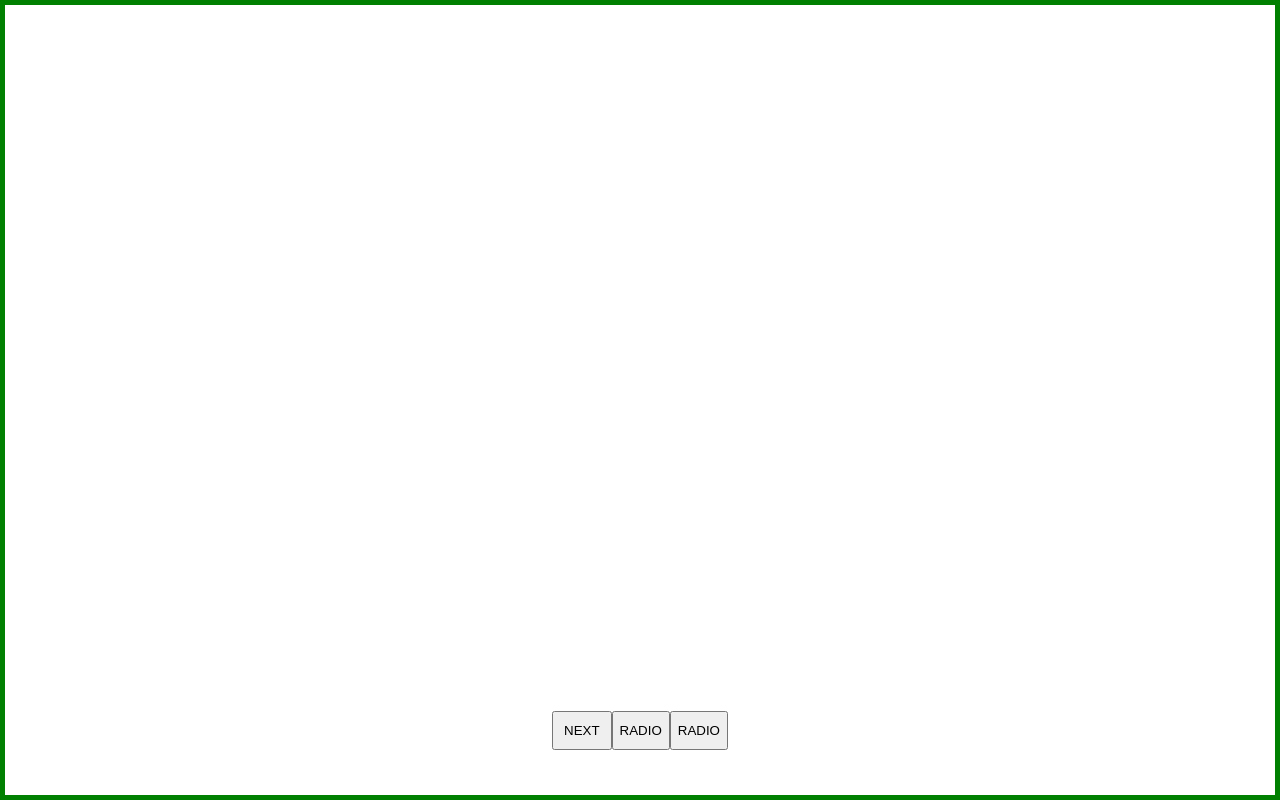
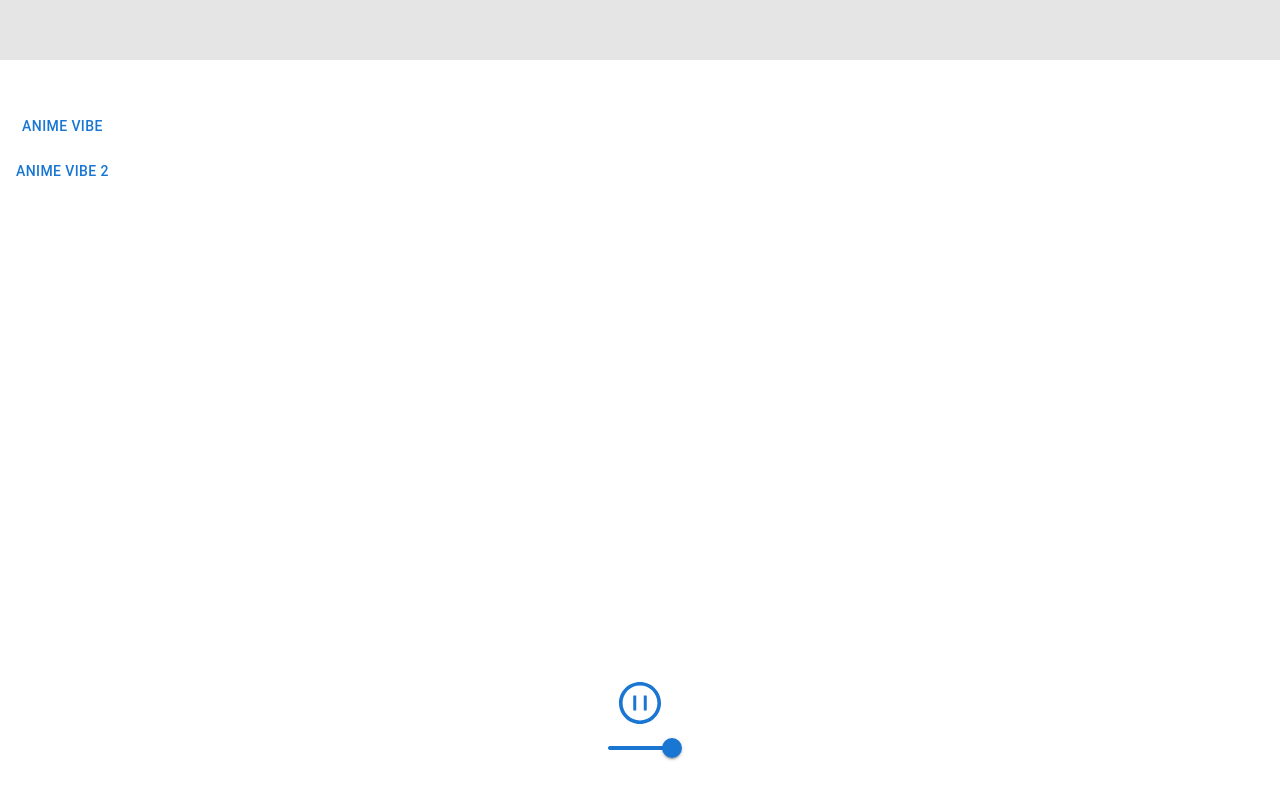
Before and after one commit to PatrickValera/16_studifi, a Next.js app in the folder frontend/: page / in a window 1280 px wide. Built offline with nearby package versions, Linux system fonts and the light colour scheme.

Commit message:
split into radio components

```diff
--- /dev/null
+++ b/frontend/components/Radio/RadioStations.js
@@ -0,0 +1,21 @@
+import React from 'react'
+import { Box, Button, Stack } from '@mui/material'
+const RadioStations = ({ radioStations, setVideoSrc, setAudioSrc, setMuted }) => {
+    return (
+        <Box className='radio-stations-container'
+            sx={{ position: 'fixed',  height: '100%', p: 1,top:'100px', zIndex: '100' }}>
+            <Stack spacing={1} direction='column' sx={{justifyContent:'center'}}>
+                {radioStations.map((station, index) => (
+                    <Button variant='text' key={index} onClick={() => {
+                        setVideoSrc(station.video)
+                        setAudioSrc(station.audio)
+                        setMuted(false)
+                    }}>{station.name}</Button>
+                ))}
+            </Stack>
+
+        </Box>
+    )
+}
+
+export default RadioStations
--- /dev/null
+++ b/frontend/components/Radio/RadioVideo.js
@@ -0,0 +1,41 @@
+import { Box } from '@mui/material'
+import React from 'react'
+import ReactPlayer from 'react-player/youtube'
+
+const RadioVideo = ({ videoSrc, audioSrc, playing, muted, volume }) => {
+    return (
+        <Box className='video-container' sx={{ position: 'relative' }}
+            onClick={(e) => {
+                e.preventDefault()
+                e.stopPropagation()
+            }}
+        >
+            <ReactPlayer
+                style={{ opacity: '0' }}
+                playing={playing}
+                muted={muted}
+                url={audioSrc}
+                volume={volume}
+            />
+            <ReactPlayer
+                width='unset'
+                height='unset'
+                className='video-iframe'
+                loop={true}
+                playing={playing}
+                muted={true}
+                url={videoSrc}
+            />
+            <Box className='video-player-overlay' sx={{ position: 'absolute',display:'flex',flexDirection:'column',width:'100%',top:'0',bottom:'0' }}
+                onClick={(e) => e.stopPropagation()}
+            >
+                <Box className='overlay-header' sx={{flex:'60px 0 0',bgcolor: 'black', opacity: `${playing ? '.1' : '.9'}`, top: '0'}}></Box>
+                <Box className='overlay-body' sx={{flexGrow:'1'}}></Box>
+                <Box className='overlay-footer' sx={{flex:'20vh 0 0',bgcolor: 'black', opacity: `${playing ? '0' : '1'}`, bottom: '0'}}></Box>
+
+            </Box>
+        </Box>
+    )
+}
+
+export default RadioVideo
--- /dev/null
+++ b/frontend/components/Radio/RadioVideoController.js
@@ -0,0 +1,39 @@
+import React from 'react'
+import { Box, Button, Slider } from '@mui/material'
+import {AiOutlinePlayCircle,AiOutlinePauseCircle} from 'react-icons/ai'
+const RadioVideoController = ({ playing, setMuted, setPlaying, volume, setVolume }) => {
+
+    const handleClick=(e) => {
+        setMuted(state => !state)
+        setPlaying((state) => !state)
+    }
+    return (
+        <Box className='video-controller'
+            sx={{
+                position: 'absolute',
+                width: '100%',
+                bottom: '0',
+                display: 'flex',
+                height: '20vh',
+                justifyContent: 'center',
+                alignItems: 'center',
+            }}
+        >
+            <Box sx={{ maxWidth: '300px' }}>
+                <Button
+                sx={{fontSize:'3rem'}}
+                    variant='text'
+                    onClick={handleClick}
+                    disableRipple
+                >
+                {playing ? <AiOutlinePauseCircle/>: <AiOutlinePlayCircle/>}
+                </Button>
+                <Slider aria-label='Volume' value={volume} max={1} min={0} step={.01} onChange={(e, val) => {
+                    setVolume(val)
+                }} />
+            </Box>
+        </Box>
+    )
+}
+
+export default RadioVideoController
--- /dev/null
+++ b/frontend/data/radioStations.js
@@ -0,0 +1,11 @@
+const radioStations = [{
+    name: 'Anime Vibe',
+    video: 'https://www.youtube.com/embed/6Y2aEZ-BBGQ?autoplay=1&mute=1&start=0',
+    audio: 'https://www.youtube.com/embed/6Y2aEZ-BBGQ?autoplay=1&mute=1&start=0',
+}, {
+    name: 'Anime Vibe 2',
+    video: 'https://www.youtube.com/embed/CUZgFxseyGo?autoplay=1&mute=1&start=0',
+    audio: 'https://www.youtube.com/embed/CUZgFxseyGo?autoplay=1&mute=1&start=20'
+}]
+
+export default radioStations
--- a/frontend/package.json
+++ b/frontend/package.json
@@ -15,6 +15,7 @@
     "next": "12.1.0",
     "react": "17.0.2",
     "react-dom": "17.0.2",
+    "react-icons": "^4.3.1",
     "react-player": "^2.9.0"
   },
   "devDependencies": {
--- a/frontend/pages/index.js
+++ b/frontend/pages/index.js
@@ -1,22 +1,18 @@
 import Head from 'next/head'
 import { Box } from '@mui/material'
 import { useEffect, useState } from 'react'
-import ReactPlayer from 'react-player/youtube'
+import radioStations from '../data/radioStations'
+import RadioStations from '../components/Radio/RadioStations'
+import RadioVideo from '../components/Radio/RadioVideo'
+import RadioVideoController from '../components/Radio/RadioVideoController'
 export default function Home() {
   // const [src,setSrc]=useState('https://www.youtube.com/embed/GNWLILeztaI?controls=0&autoplay=1&mute=0')
-  const radiosStations=[{
-    name:'Anime Vibe',
-    video:'https://www.youtube.com/embed/6Y2aEZ-BBGQ?autoplay=1&mute=1&start=0',
-    audio:'https://www.youtube.com/embed/6Y2aEZ-BBGQ?autoplay=1&mute=1&start=0',
-  },{
-    name:'Anime Vibe 2',
-    video:'https://www.youtube.com/embed/CUZgFxseyGo?autoplay=1&mute=1&start=0',
-    audio:'https://www.youtube.com/embed/CUZgFxseyGo?autoplay=1&mute=1&start=0'
-  }]
+
   const [muted, setMuted] = useState(true)
   const [playing, setPlaying] = useState(true)
-  const [videoSrc,setVideoSrc] = useState('')
-  const [audioSrc,setAudioSrc] = useState('')
+  const [videoSrc, setVideoSrc] = useState('')
+  const [audioSrc, setAudioSrc] = useState('')
+  const [volume, setVolume] = useState(1)
   useEffect(() => {
     const evt = new MouseEvent('click', {
       view: window,
@@ -30,8 +26,8 @@ export default function Home() {
   return (
     <>
       <Head>
-        <title>Create Next App</title>
-        <meta name='description' content='Generated by create next app' />
+        <title>StudyFM</title>
+        <meta name='description' content='Curated playlist' />
         <link rel='icon' href='/favicon.ico' />
       </Head>
       <Box
@@ -42,57 +38,25 @@ export default function Home() {
           height: '100vh',
         }}
       >
-        <Box className='video-container' sx={{ border: '5px solid green' }}
-          onClick={(e)=>{
-            e.preventDefault()
-            e.stopPropagation()
-          }}
-        >
-          <ReactPlayer
-            style={{ opacity: '0' }}
-            playing={playing}
-            muted={muted}
-            url={audioSrc}
-          />
-          <ReactPlayer
-            width='unset'
-            height='unset'
-            className='video-iframe'
-            loop={true}
-            playing={playing}
-            muted={true}
-            url={videoSrc}
-          />
-        </Box>
-        <Box
-          className='video-controller'
-          sx={{
-            position: 'absolute',
-            width: '100%',
-            bottom: '50px',
-            display: 'flex',
-            justifyContent: 'center',
-          }}
-        >
-          <button
-            id='but'
-            style={{ zIndex: '100', padding: '10px' }}
-            onClick={(e) => {
-              console.log('hello')
-              setMuted(state=>!state)
-              setPlaying((state) => !state)
-            }}
-          >
-            NEXT
-          </button>
-          {radiosStations.map(station=>(
-            <button onClick={()=>{
-              setVideoSrc(station.video)
-              setAudioSrc(station.audio)
-              setMuted(false)
-            }}>RADIO</button>
-          ))}
-        </Box>
+        <RadioStations
+          radioStations={radioStations}
+          setVideoSrc={setVideoSrc}
+          setAudioSrc={setAudioSrc}
+          setMuted={setMuted} />
+        <RadioVideo
+          videoSrc={videoSrc}
+          audioSrc={audioSrc}
+          playing={playing}
+          muted={muted}
+          volume={volume}
+        />
+        <RadioVideoController
+          playing={playing}
+          setMuted={setMuted}
+          setPlaying={setPlaying}
+          volume={volume}
+          setVolume={setVolume}
+        />
       </Box>
     </>
   )
```
Also changed, not shown: 1 other file (tests, documents, lock files or other folders).
